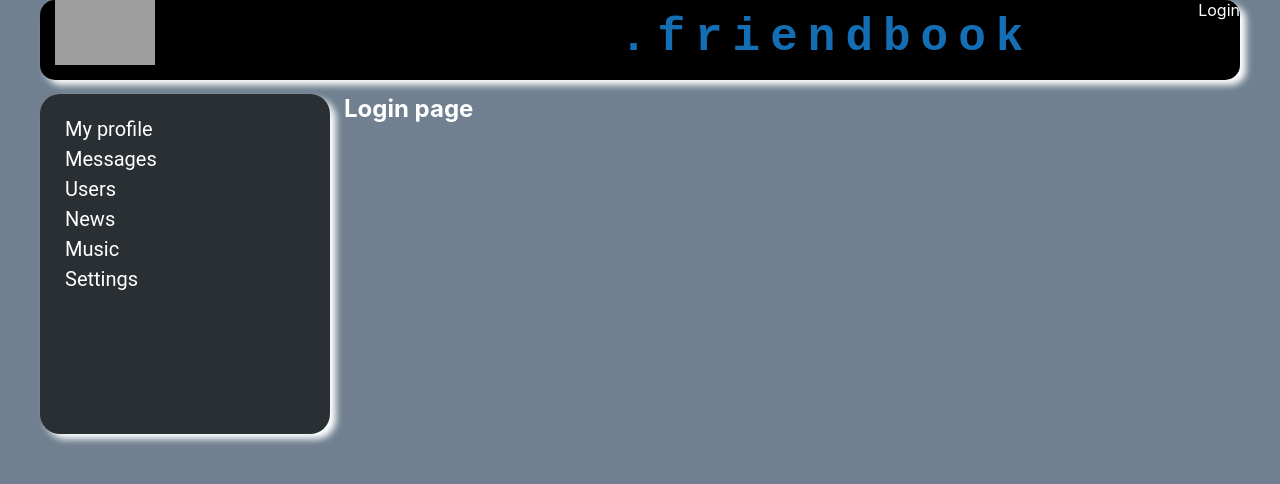
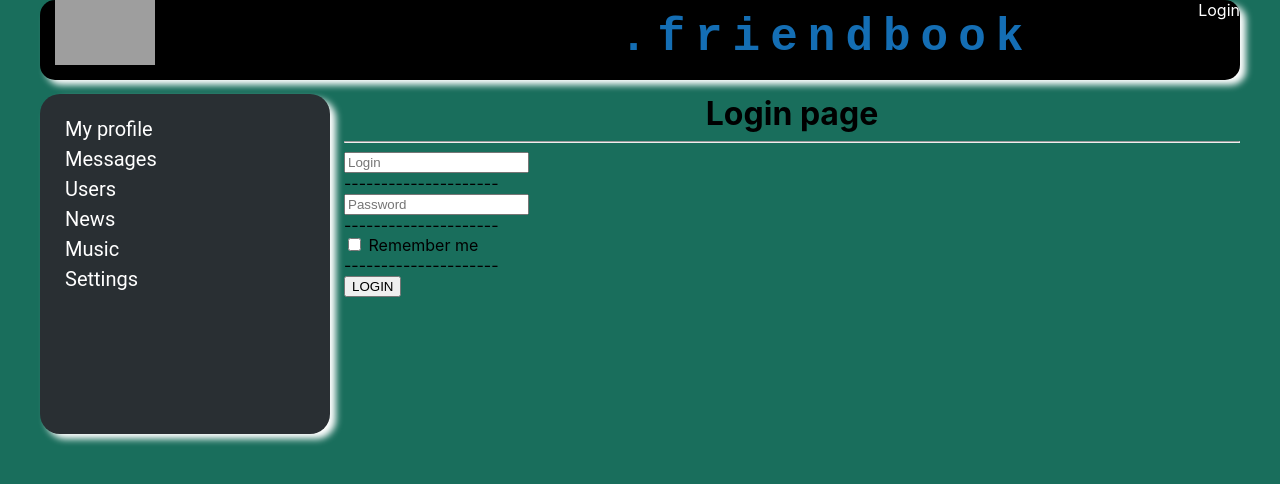
Before and after one commit to SergTemnikov/friendbook, a React (Create React App) app: page /login in a window 1280 px wide. Shown: the top 484 px of the page. Built offline with nearby package versions, Linux system fonts and the light colour scheme; no server answers; grey boxes are pictures that could not be loaded; a web font is replaced by a local one.

Commit message:
added redux-form, and login form

```diff
--- a/package.json
+++ b/package.json
@@ -13,6 +13,7 @@
     "react-router-dom": "^5.2.0",
     "react-scripts": "3.4.3",
     "redux": "^4.0.5",
+    "redux-form": "^8.3.7",
     "redux-thunk": "^2.3.0"
   },
   "scripts": {
--- a/src/App.css
+++ b/src/App.css
@@ -12,7 +12,7 @@
 }
 
 body {
-    background-color: #708090;
+    background-color: #196e5c;
     background-repeat: no-repeat;
     font-family: 'Syne Mono', monospace;
 
--- a/src/components/Login/Login.jsx
+++ b/src/components/Login/Login.jsx
@@ -1,9 +1,36 @@
 import React from 'react'
+import { reduxForm } from 'redux-form'
+
+export const LoginForm = (props) => {
+  return (
+      <form>
+        <div>
+          <input placeholder={'Login'}/>
+        </div>
+        ---------------------
+        <div>
+          <input placeholder={'Password'}/>
+        </div>
+        ---------------------
+        <div>
+          <input type={'checkbox'}/> Remember me
+        </div>
+        ---------------------
+        <div>
+          <button type={'submit'}>LOGIN</button>
+        </div>
+      </form>
+  )
+}
+
+const LoginReduxForm = reduxForm({form: 'contact'})(LoginForm)
 
 const Login = (props) => {
   return (
     <div>
-      <h2>Login page</h2>
+      <h1 style={{textAlign: 'center'}}>Login page</h1>
+      <hr/>
+      <LoginForm />
     </div>
   )
 }
--- a/src/components/Profile/ProfileInfo/ProfileStatus.jsx
+++ b/src/components/Profile/ProfileInfo/ProfileStatus.jsx
@@ -21,6 +21,14 @@ export default class ProfileStatus extends Component {
     this.props.updateStatus(this.state.status)
   }
 
+  componentDidUpdate(prevProps, prevState) {
+    if (prevProps.status !== this.props.status) {
+      this.setState({
+        status: this.props.status
+      })
+    }
+  }
+
   onStatusChange = (e) => {
     this.setState({
       status: e.currentTarget.value
@@ -28,9 +36,10 @@ export default class ProfileStatus extends Component {
   }
 
   render () {
+    console.log('RENDER');
     return (
       <div>
-        <h4>Your status is:</h4>
+        <h4>Status is:</h4>
         { !this.state.editMode &&
           <div>
             <span onDoubleClick={this.activateEditMode}>{this.props.status || 'No status'}</span>
--- a/src/redux/redux-store.js
+++ b/src/redux/redux-store.js
@@ -4,6 +4,7 @@ import dialogsReducer from "./dialogs-reducer"
 import sideBarReducer from "./sideBar-reducer"
 import usersReducer from "./users-reducer"
 import authReducer from "./auth-reducer"
+import { reducer as formReducer } from 'redux-form'
 import thunkMiddleware from 'redux-thunk'
 
 let reducers = combineReducers({
@@ -11,7 +12,8 @@ let reducers = combineReducers({
     dialogsPage: dialogsReducer,
     sideBar: sideBarReducer,
     usersPage: usersReducer,
-    auth: authReducer
+    auth: authReducer,
+    form: formReducer
 });
 
 let store = createStore(reducers, applyMiddleware(thunkMiddleware));
```
Also changed, not shown: 1 other file (tests, documents, lock files or other folders).
